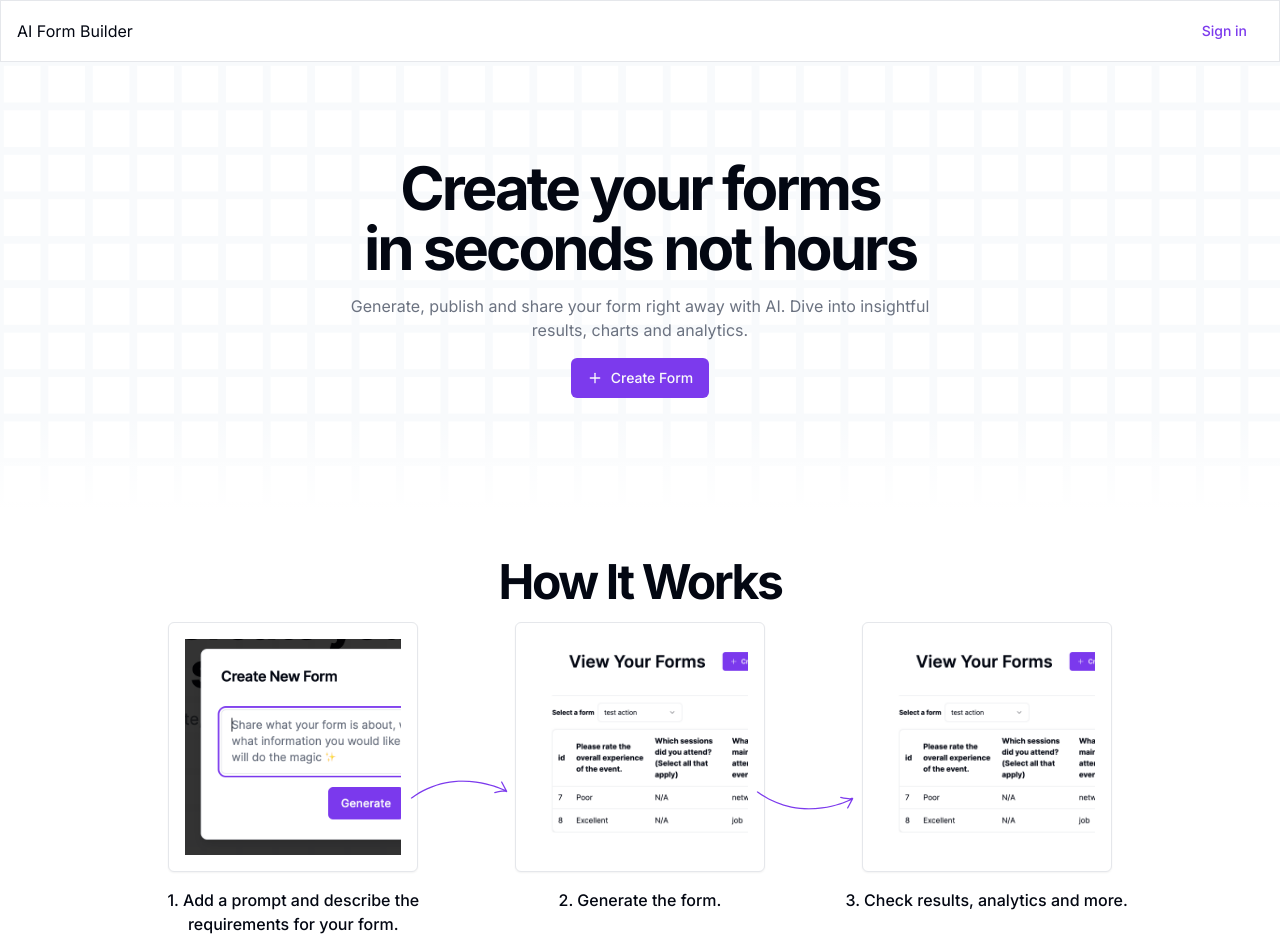
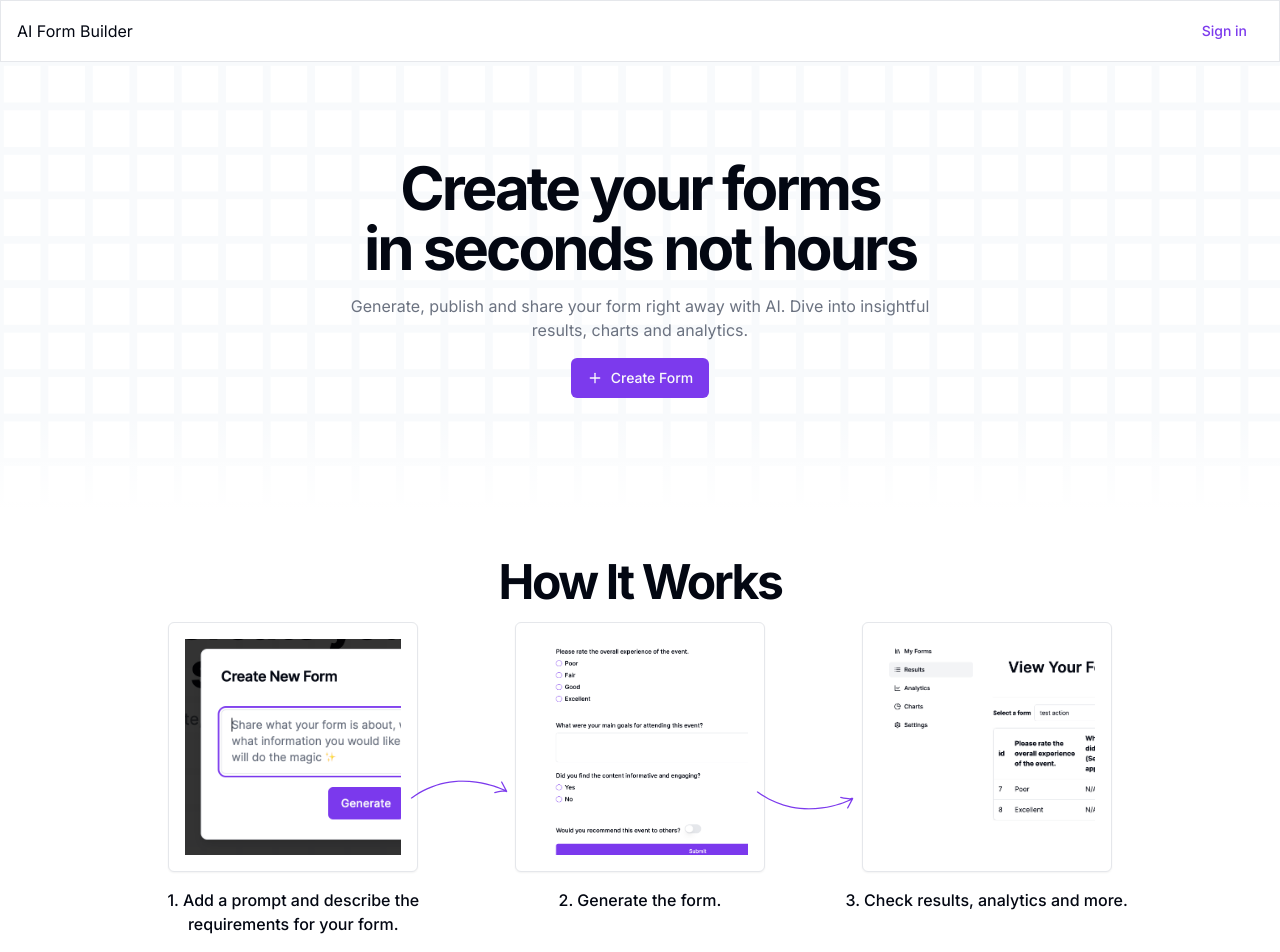
Before and after one commit to Meshclan1/ai-form-builder, a Next.js app: page / in a window 1280 px wide. Shown: the top 952 px of the page. Built offline with nearby package versions, Linux system fonts and the light colour scheme; no server answers.

Commit message:
styling update

```diff
--- a/src/app/landing-page/index.tsx
+++ b/src/app/landing-page/index.tsx
@@ -51,7 +51,7 @@ const LandingPage = (props: Props) => {
           </li>
           <li className="flex flex-col items-center space-y-4 relative">
             <Image
-              src="/images/app/demo4.png"
+              src="/images/app/demo2.png"
               width="250"
               height="250"
               alt="update the form"
@@ -68,7 +68,7 @@ const LandingPage = (props: Props) => {
           </li>
           <li className="flex flex-col items-center space-y-4 relative">
             <Image
-              src="/images/app/demo4.png"
+              src="/images/app/demo3.png"
               width="250"
               height="250"
               alt="check the analytics"
```
